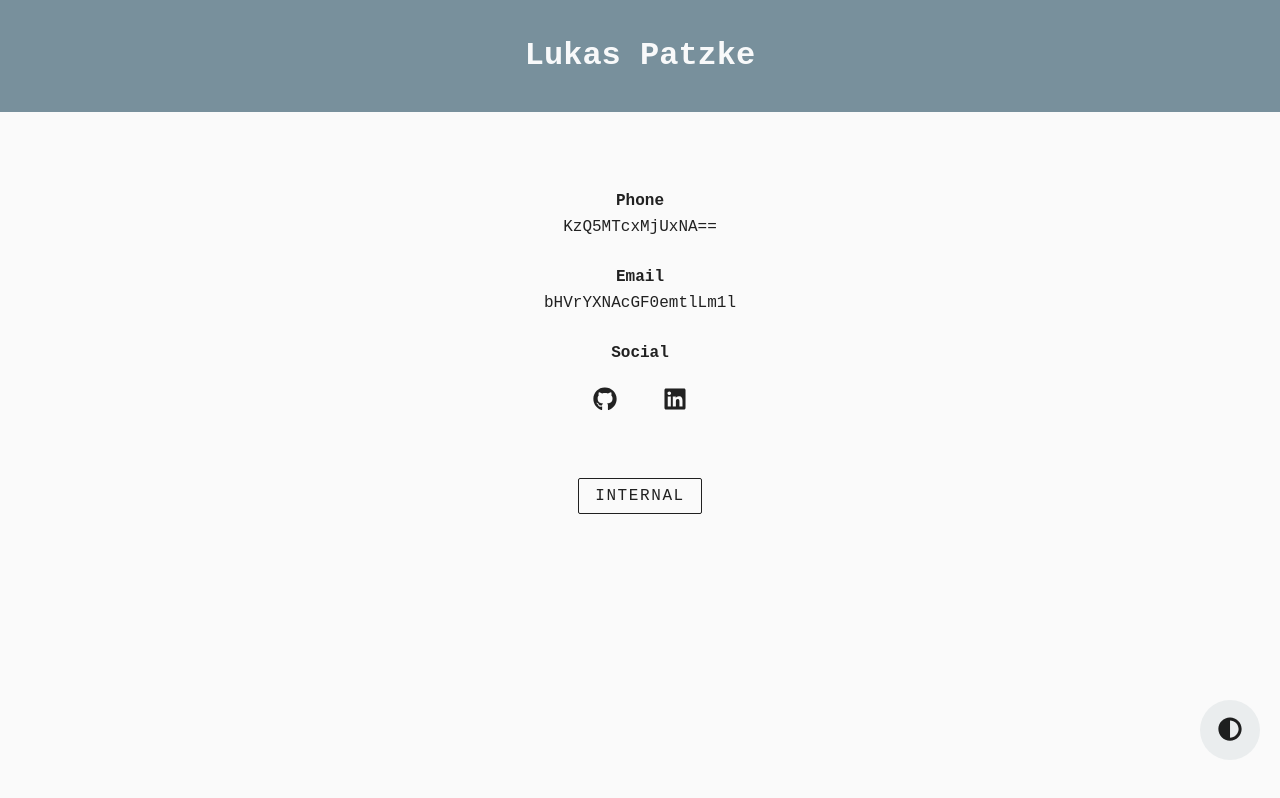
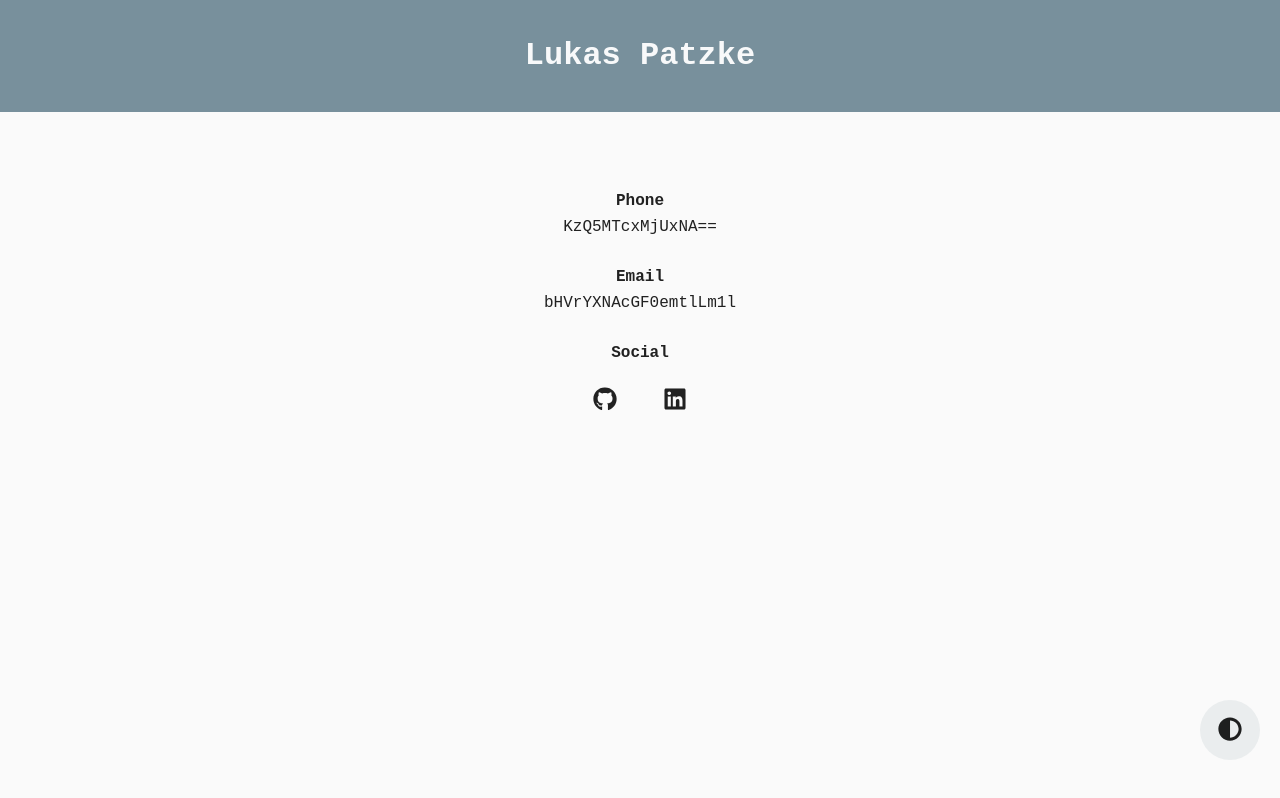
Before and after one commit to LukasPatzke/LukasPatzke.github.io, a plain HTML site: page index.html in a window 1280 px wide. Drawn offline with Linux system fonts and the light colour scheme; a web font is replaced by a local one.

Commit message:
Remove internal button

```diff
--- a/index.html
+++ b/index.html
@@ -182,9 +182,6 @@
           </div>
         </div>
       </div>
-      <div class="summary">
-        <a class="button" href="https://l3s.io">Internal</a>
-      </div>
         <span role="button" aria-label="toggle dark mode" class="fab icon" onclick="document.getElementById('body').classList.toggle('dark')">
           <svg  class="fa">
             <use xlink:href="fa/selection.svg#adjust"></use>
```
Also changed, not shown: amp.html (+0 -3 lines).
